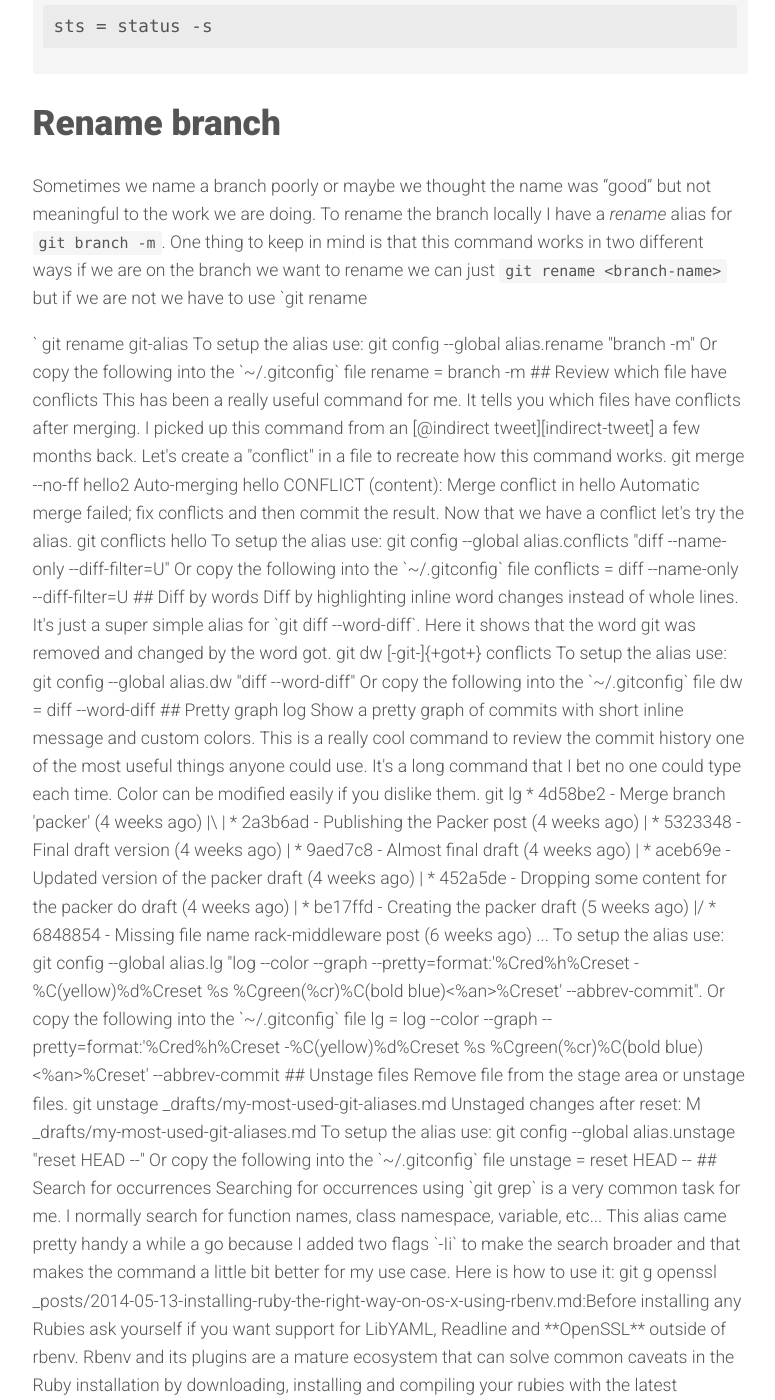
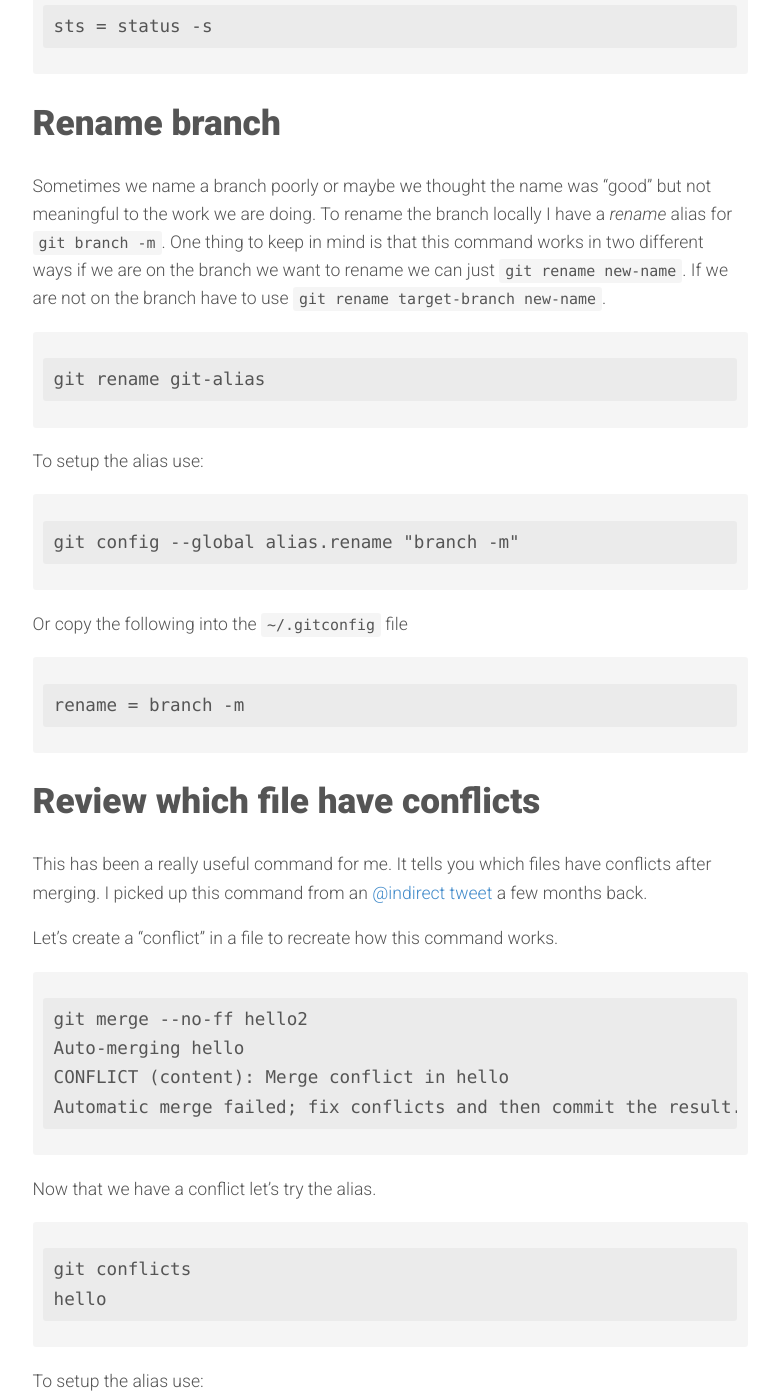
Before and after one commit to albertogg/albertogg.github.com, a Jekyll site: the page built from _posts/2015-03-30-my-most-used-git-aliases.md, in a window 1280 px wide and 1400 px high, scrolled down 2955 px. Shown: the whole window, without its empty margins (250-1025 px from the left). Built offline with Jekyll 4.4.1, drawn with Linux system fonts in a browser that asks for light colours; nearby versions of some CDN libraries; comment, search, counter and statistics services are not loaded; some of the changed text lies outside the part shown.

Commit message:
Update trying to fix git aliases problem

```diff
--- a/_posts/2015-03-30-my-most-used-git-aliases.md
+++ b/_posts/2015-03-30-my-most-used-git-aliases.md
@@ -87,8 +87,8 @@ Sometimes we name a branch poorly or maybe we thought the name was "good" but
 not meaningful to the work we are doing. To rename the branch locally I have a
 _rename_ alias for `git branch -m`. One thing to keep in mind is that this
 command works in two different ways if we are on the branch we want to rename we
-can just `git rename <branch-name>` but if we are not we have to use `git rename
-<old-branch-name> <new-branch-name>`
+can just `git rename new-name`. If we are not on the branch have to use
+`git rename target-branch new-name`.
 
     git rename git-alias
 
```
